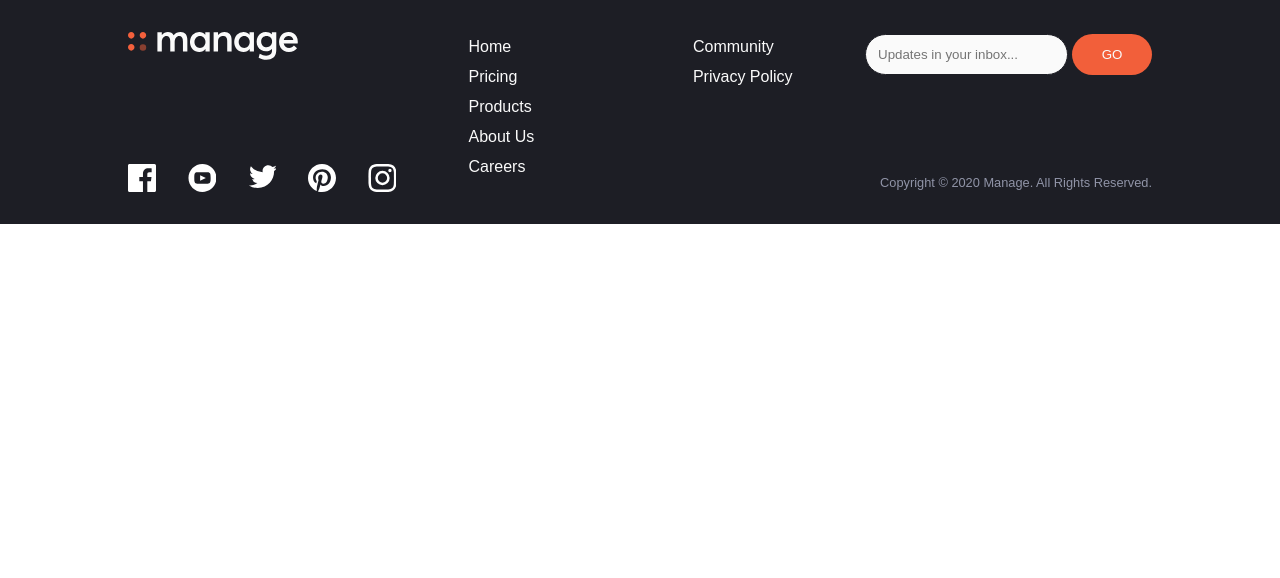
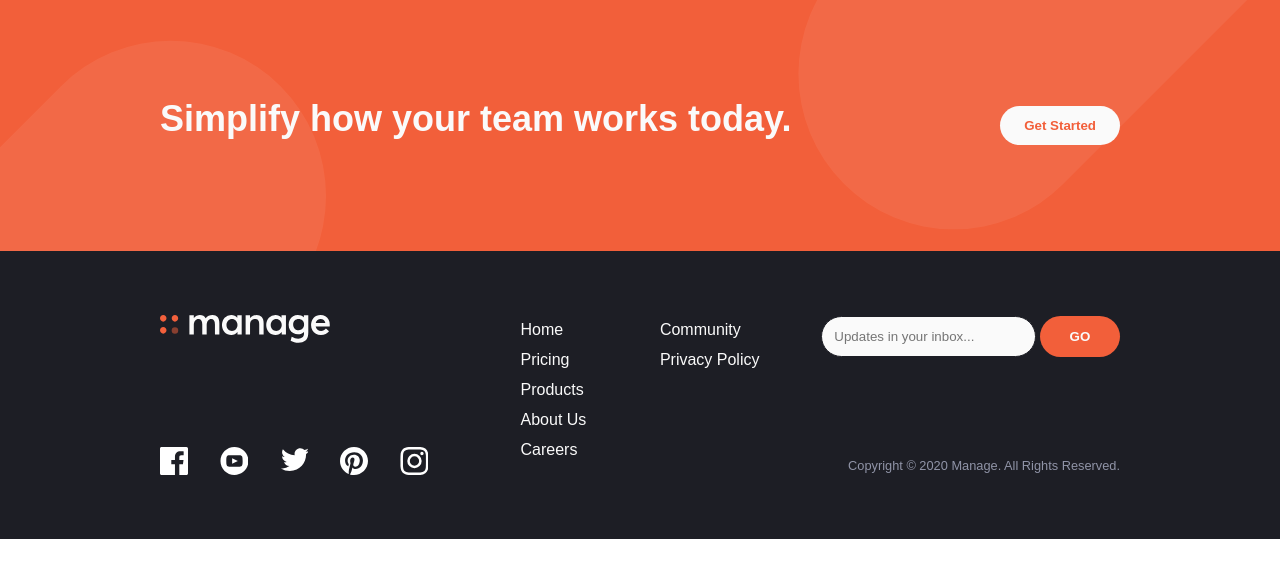
Before and after one commit to dgdev1024/2020-fm-manage-landing-page, a React (Vite) app: page / in a window 1280 px wide. Shown: the top 578 px of the page. Built offline with nearby package versions, Linux system fonts and the light colour scheme; a web font is replaced by a local one.

Commit message:
Finished Call To Action Section...

```diff
--- a/src/com/cta-section/index.jsx
+++ b/src/com/cta-section/index.jsx
@@ -3,7 +3,17 @@
  */
 
 import React from "react";
+import "./index.scss";
 
-const CtaSection = () => <section className="section cta"></section>;
+const CtaSection = () => (
+  <section className="section cta">
+    <div className="container cta__container">
+      <h2 className="heading heading--large cta__heading">
+        Simplify how your team works today.
+      </h2>
+      <button className="button button--white cta__button">Get Started</button>
+    </div>
+  </section>
+);
 
 export default CtaSection;
--- /dev/null
+++ b/src/com/cta-section/index.scss
@@ -0,0 +1,33 @@
+@import "../../global.scss";
+
+.cta {
+  background-image: url("../../img/bg-simplify-section-mobile.svg");
+  background-repeat: no-repeat;
+  background-position: left center;
+  background-color: $color-bright-red;
+  color: $color-very-light-gray;
+
+  @media #{$screen-medium} {
+    background-image: url("../../img/bg-simplify-section-desktop.svg");
+    background-position: right center;
+  }
+
+  &__container {
+    padding: 96px 0px;
+    display: flex;
+    flex-direction: column;
+    align-items: center;
+    justify-content: center;
+
+    @media #{$screen-medium} {
+      flex-direction: row;
+      justify-content: space-between;
+    }
+  }
+
+  &__heading {
+    @media #{$screen-medium} {
+      padding-bottom: 0px !important;
+    }
+  }
+}
--- a/src/com/footer/index.scss
+++ b/src/com/footer/index.scss
@@ -1,7 +1,7 @@
 @import "../../global.scss";
 
 .footer {
-  padding: 32px 0px;
+  padding: 64px 0px;
   background-color: $color-very-dark-blue;
 
   &__container {
@@ -18,11 +18,15 @@
     justify-items: center;
 
     @media #{$screen-large} {
-      grid-template-columns: 1fr 2fr 1fr;
+      grid-template-columns: auto 240px auto;
       grid-template-rows: repeat(2, 1fr);
       grid-template-areas:
         "logo   links subscribe"
         "social links copyright";
+    }
+
+    @media #{$screen-extra-large} {
+      grid-template-columns: 1fr 1fr 1fr;
     }
   }
 
--- a/src/index.scss
+++ b/src/index.scss
@@ -13,38 +13,40 @@
 }
 
 .container {
-  width: 95%;
+  width: 90%;
   margin: 0px auto;
 
   @media #{$screen-medium} {
-    width: 90%;
+    width: 85%;
   }
 
   @media #{$screen-large} {
-    width: 85%;
+    width: 80%;
   }
 
   @media #{$screen-extra-large} {
-    width: 80%;
+    width: 75%;
   }
 }
 
 .heading {
+  margin-bottom: 12px;
+  padding-bottom: 12px;
   font-size: 1em;
   font-weight: $font-weight-bold;
   line-height: 1.3em;
   text-align: center;
 
   &--large {
-    font-size: 3em;
+    font-size: 2.25em;
   }
 
   &--medium {
-    font-size: 2em;
+    font-size: 1.75em;
   }
 
   &--small {
-    font-size: 1em;
+    font-size: 1.25em;
   }
 
   &--align-left {
@@ -120,10 +122,10 @@
   }
 
   &--orange {
-    padding: 8px 16px;
+    padding: 12px 24px;
     background-color: $color-bright-red;
     color: $color-very-light-gray;
-    font-weight: $font-weight-medium;
+    font-weight: $font-weight-bold;
     border-radius: 32px;
 
     &:hover {
@@ -133,10 +135,10 @@
   }
 
   &--white {
-    padding: 8px 16px;
+    padding: 12px 24px;
     color: $color-bright-red;
     background-color: $color-very-light-gray;
-    font-weight: $font-weight-medium;
+    font-weight: $font-weight-bold;
     border-radius: 32px;
 
     &:hover {
```
